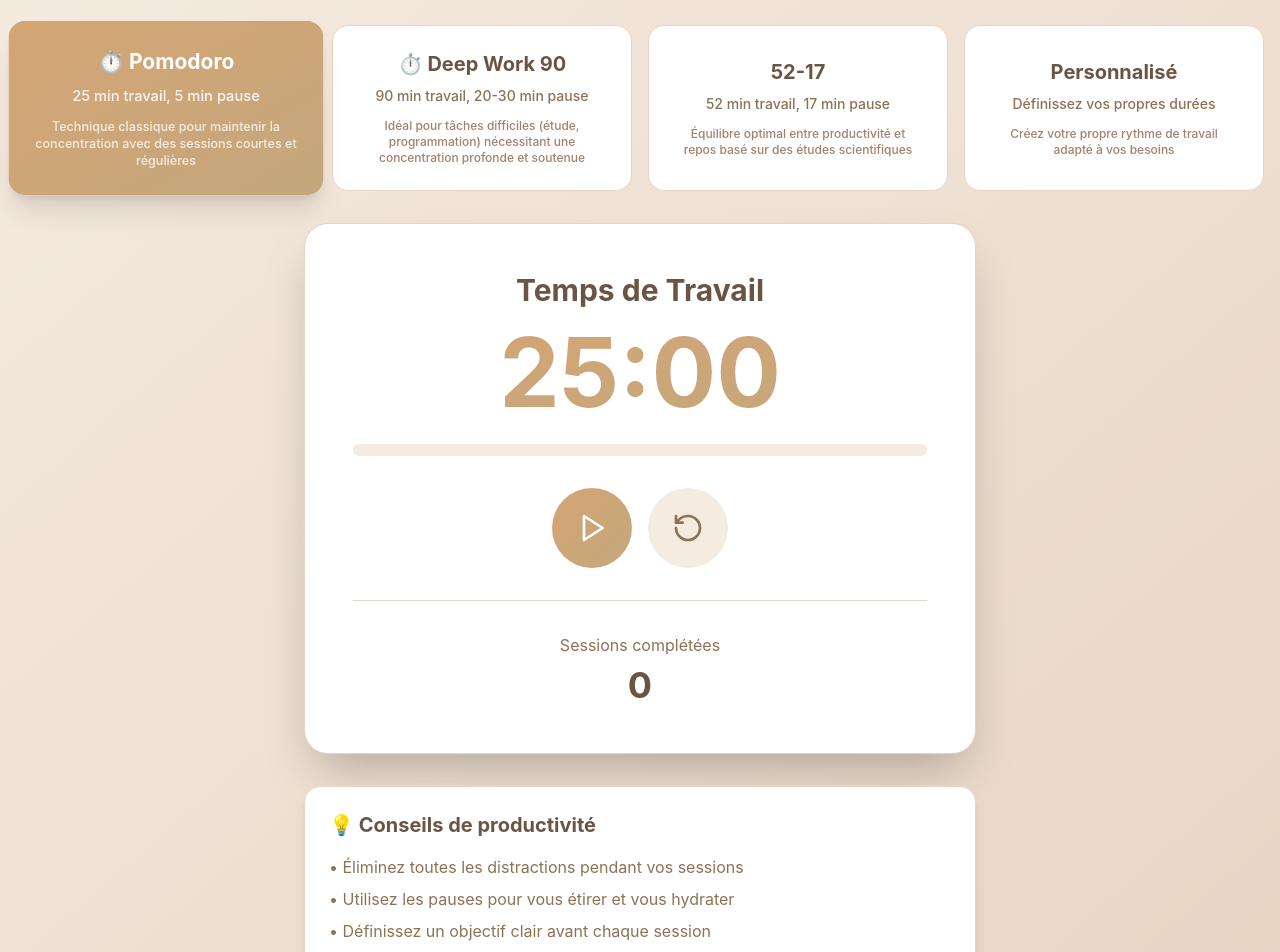
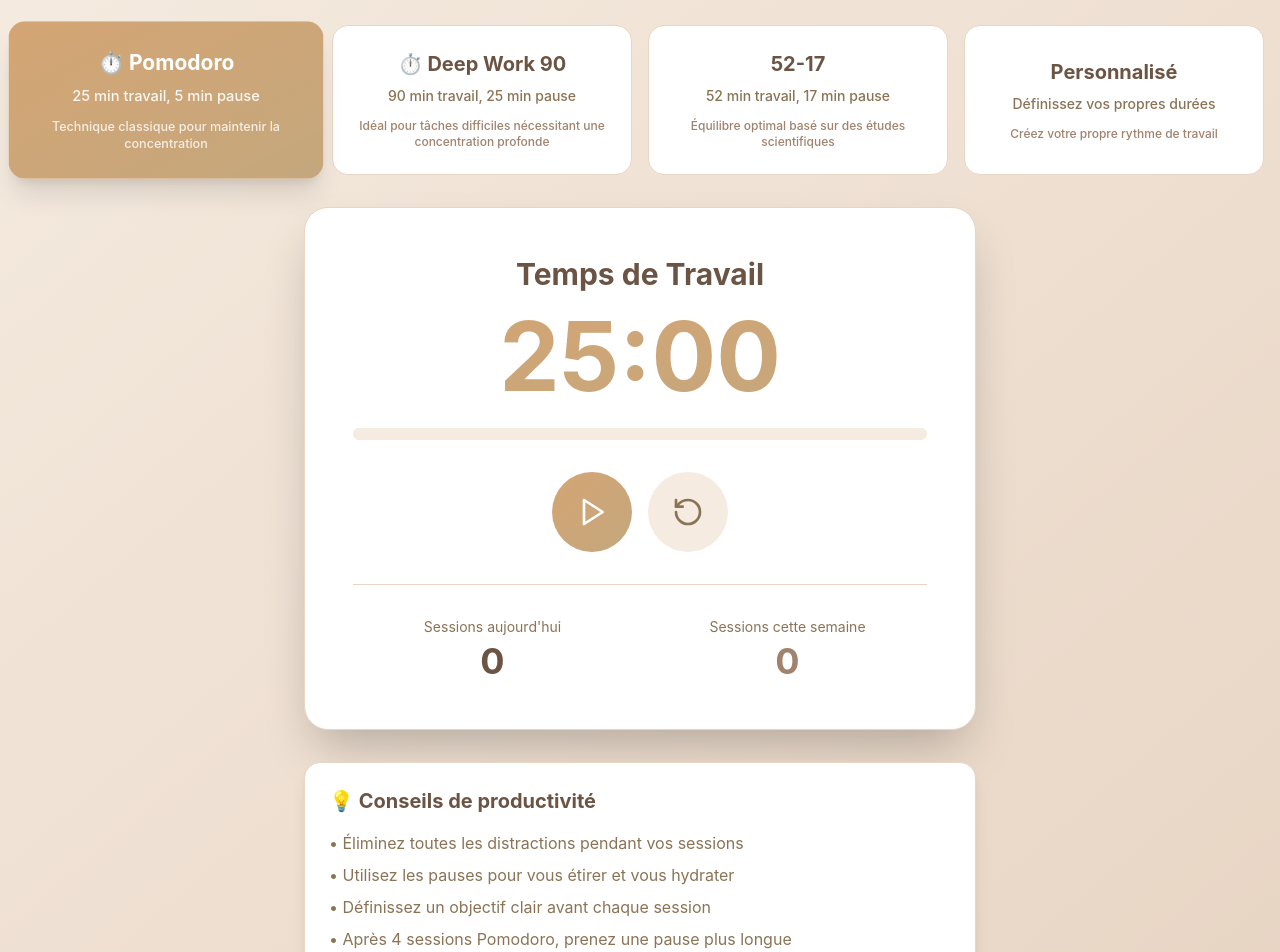
Before and after one commit to bayanetouki/studyflow, a React (Vite) app in the folder frontend/: page /time-management in a window 1280 px wide. Shown: the part 80-1032 px from the top of the page. Built offline with nearby package versions, Linux system fonts and the light colour scheme; no server answers.

Commit message:
feat(frontend): connect TimeManagement Pomodoro to Django backend

```diff
--- a/frontend/src/app/components/TimeManagement.tsx
+++ b/frontend/src/app/components/TimeManagement.tsx
@@ -1,6 +1,7 @@
 import { useState, useEffect } from "react";
 import { useNavigate } from "react-router-dom";
 import { ArrowLeft, Play, Pause, RotateCcw, Coffee } from "lucide-react";
+import { apiClient } from "../../api/client";
 
 type TimerMethod = "pomodoro" | "52-17" | "deepwork" | "custom";
 
@@ -13,13 +14,15 @@
   const [sessions, setSessions] = useState(0);
   const [customWorkTime, setCustomWorkTime] = useState(30);
   const [customBreakTime, setCustomBreakTime] = useState(10);
+  const [currentSessionId, setCurrentSessionId] = useState<number | null>(null);
+  const [savedSessions, setSavedSessions] = useState<number>(0);
 
   const getMethods = () => [
     {
       id: "pomodoro" as TimerMethod,
       name: "⏱️ Pomodoro",
       description: "25 min travail, 5 min pause",
-      fullDescription: "Technique classique pour maintenir la concentration avec des sessions courtes et régulières",
+      fullDescription: "Technique classique pour maintenir la concentration",
       workTime: 25,
       breakTime: 5,
       color: "from-[#D4A574] to-[#C4A77D]",
@@ -27,8 +30,8 @@
     {
       id: "deepwork" as TimerMethod,
       name: "⏱️ Deep Work 90",
-      description: "90 min travail, 20-30 min pause",
-      fullDescription: "Idéal pour tâches difficiles (étude, programmation) nécessitant une concentration profonde et soutenue",
+      description: "90 min travail, 25 min pause",
+      fullDescription: "Idéal pour tâches difficiles nécessitant une concentration profonde",
       workTime: 90,
       breakTime: 25,
       color: "from-[#8B7355] to-[#6B5444]",
@@ -37,7 +40,7 @@
       id: "52-17" as TimerMethod,
       name: "52-17",
       description: "52 min travail, 17 min pause",
-      fullDescription: "Équilibre optimal entre productivité et repos basé sur des études scientifiques",
+      fullDescription: "Équilibre optimal basé sur des études scientifiques",
       workTime: 52,
       breakTime: 17,
       color: "from-[#A0826D] to-[#8B7355]",
@@ -46,7 +49,7 @@
       id: "custom" as TimerMethod,
       name: "Personnalisé",
       description: "Définissez vos propres durées",
-      fullDescription: "Créez votre propre rythme de travail adapté à vos besoins",
+      fullDescription: "Créez votre propre rythme de travail",
       workTime: customWorkTime,
       breakTime: customBreakTime,
       color: "from-[#C4A77D] to-[#D4A574]",
@@ -54,152 +57,161 @@
   ];
 
   const methods = getMethods();
+  const selectedMethod = methods.find((m) => m.id === method)!;
 
+  // Charger le nombre de sessions depuis le backend
+  useEffect(() => {
+    loadSessions();
+  }, []);
+
+  const loadSessions = async () => {
+    try {
+      const data = await apiClient.getProgressSummary();
+      setSavedSessions(data.weekly?.pomodoro_sessions || 0);
+    } catch (error) {
+      console.error("Erreur chargement sessions:", error);
+    }
+  };
+
+  // Timer
   useEffect(() => {
     let interval: NodeJS.Timeout;
-
     if (isRunning && timeLeft > 0) {
       interval = setInterval(() => {
         setTimeLeft((prev) => prev - 1);
       }, 1000);
     } else if (timeLeft === 0) {
+      handleSessionEnd();
+    }
+    return () => clearInterval(interval);
+  }, [isRunning, timeLeft]);
+
+  const handleSessionEnd = async () => {
     setIsRunning(false);
     if (!isBreak) {
       setSessions((prev) => prev + 1);
+      // Sauvegarder la session dans le backend
+      if (currentSessionId) {
+        try {
+          await apiClient.completePomodoro(currentSessionId);
+          setCurrentSessionId(null);
+          setSavedSessions((prev) => prev + 1);
+        } catch (error) {
+          console.error("Erreur sauvegarde session:", error);
         }
-      const selectedMethod = methods.find((m) => m.id === method)!;
-      if (isBreak) {
+      }
+      setTimeLeft(selectedMethod.breakTime * 60);
+      setIsBreak(true);
+    } else {
       setTimeLeft(selectedMethod.workTime * 60);
       setIsBreak(false);
-      } else {
-        setTimeLeft(selectedMethod.breakTime * 60);
-        setIsBreak(true);
+    }
+  };
+
+  const handleStartStop = async () => {
+    if (!isRunning && !isBreak && !currentSessionId) {
+      // Créer une session dans le backend
+      try {
+        const session = await apiClient.createPomodoro({
+          duration_minutes: selectedMethod.workTime,
+          break_duration: selectedMethod.breakTime,
+        });
+        setCurrentSessionId(session.id);
+      } catch (error) {
+        console.error("Erreur création session:", error);
       }
     }
-
-    return () => clearInterval(interval);
-  }, [isRunning, timeLeft, isBreak, method]);
+    setIsRunning(!isRunning);
+  };
 
   const formatTime = (seconds: number) => {
     const mins = Math.floor(seconds / 60);
     const secs = seconds % 60;
-    return `${mins.toString().padStart(2, "0")}:${secs
-      .toString()
-      .padStart(2, "0")}`;
+    return `${mins.toString().padStart(2, "0")}:${secs.toString().padStart(2, "0")}`;
   };
 
   const handleMethodChange = (newMethod: TimerMethod) => {
     setMethod(newMethod);
     setIsRunning(false);
-    const selectedMethod = methods.find((m) => m.id === newMethod)!;
-    setTimeLeft(selectedMethod.workTime * 60);
+    setCurrentSessionId(null);
+    const m = methods.find((m) => m.id === newMethod)!;
+    setTimeLeft(m.workTime * 60);
     setIsBreak(false);
   };
 
   const handleReset = () => {
     setIsRunning(false);
-    const selectedMethod = methods.find((m) => m.id === method)!;
+    setCurrentSessionId(null);
     setTimeLeft(isBreak ? selectedMethod.breakTime * 60 : selectedMethod.workTime * 60);
   };
 
-  const selectedMethod = methods.find((m) => m.id === method)!;
   const progress = isBreak
     ? ((selectedMethod.breakTime * 60 - timeLeft) / (selectedMethod.breakTime * 60)) * 100
     : ((selectedMethod.workTime * 60 - timeLeft) / (selectedMethod.workTime * 60)) * 100;
 
   return (
     <div className="min-h-screen bg-gradient-to-br from-[#F5EBE0] to-[#E8D5C4]">
-      {/* Header */}
       <header className="bg-white shadow-sm border-b border-[#E8D5C4]">
         <div className="max-w-7xl mx-auto px-4 py-4 flex items-center gap-4">
-          <button
-            onClick={() => navigate("/dashboard")}
-            className="p-2 hover:bg-[#F5EBE0] rounded-lg transition-colors"
-          >
+          <button onClick={() => navigate("/dashboard")}
+            className="p-2 hover:bg-[#F5EBE0] rounded-lg transition-colors">
             <ArrowLeft size={24} className="text-[#8B7355]" />
           </button>
-          <h1 className="text-2xl font-bold text-[#6B5444]">
-            Gestion du Temps
-          </h1>
+          <h1 className="text-2xl font-bold text-[#6B5444]">Gestion du Temps</h1>
         </div>
       </header>
 
-      {/* Main Content */}
       <main className="max-w-7xl mx-auto px-4 py-8">
         {/* Method Selection */}
         <div className="grid grid-cols-1 md:grid-cols-2 lg:grid-cols-4 gap-4 mb-8">
           {methods.map((m) => (
-            <button
-              key={m.id}
-              onClick={() => handleMethodChange(m.id)}
+            <button key={m.id} onClick={() => handleMethodChange(m.id)}
               className={`p-6 rounded-2xl transition-all duration-300 border ${
                 method === m.id
                   ? `bg-gradient-to-br ${m.color} text-white shadow-xl scale-105 border-transparent`
                   : "bg-white text-[#6B5444] hover:shadow-lg border-[#E8D5C4]"
-              }`}
-            >
+              }`}>
               <h3 className="text-xl font-bold mb-2">{m.name}</h3>
-              <p
-                className={`text-sm mb-3 ${
-                  method === m.id ? "text-white opacity-90" : "text-[#8B7355]"
-                }`}
-              >
+              <p className={`text-sm mb-3 ${method === m.id ? "text-white opacity-90" : "text-[#8B7355]"}`}>
                 {m.description}
               </p>
-              <p
-                className={`text-xs ${
-                  method === m.id ? "text-white opacity-80" : "text-[#A0826D]"
-                }`}
-              >
+              <p className={`text-xs ${method === m.id ? "text-white opacity-80" : "text-[#A0826D]"}`}>
                 {m.fullDescription}
               </p>
             </button>
           ))}
         </div>
 
-        {/* Timer Display */}
+        {/* Timer */}
         <div className="bg-white rounded-3xl shadow-2xl p-12 max-w-2xl mx-auto border border-[#E8D5C4]">
           <div className="text-center mb-8">
             <div className="flex items-center justify-center gap-2 mb-4">
               {isBreak ? (
                 <>
                   <Coffee size={32} className="text-[#D4A574]" />
-                  <h2 className="text-3xl font-bold text-[#6B5444]">
-                    Temps de Pause
-                  </h2>
+                  <h2 className="text-3xl font-bold text-[#6B5444]">Temps de Pause</h2>
                 </>
               ) : (
-                <h2 className="text-3xl font-bold text-[#6B5444]">
-                  Temps de Travail
-                </h2>
+                <h2 className="text-3xl font-bold text-[#6B5444]">Temps de Travail</h2>
               )}
             </div>
-            <div
-              className={`text-8xl font-bold bg-gradient-to-br ${selectedMethod.color} bg-clip-text text-transparent mb-6`}
-            >
+
+            <div className={`text-8xl font-bold bg-gradient-to-br ${selectedMethod.color} bg-clip-text text-transparent mb-6`}>
               {formatTime(timeLeft)}
             </div>
 
-            {/* Progress Bar */}
             <div className="w-full h-3 bg-[#F5EBE0] rounded-full overflow-hidden mb-8">
-              <div
-                className={`h-full bg-gradient-to-r ${selectedMethod.color} transition-all duration-1000`}
-                style={{ width: `${progress}%` }}
-              />
+              <div className={`h-full bg-gradient-to-r ${selectedMethod.color} transition-all duration-1000`}
+                style={{ width: `${progress}%` }} />
             </div>
 
-            {/* Controls */}
             <div className="flex items-center justify-center gap-4">
-              <button
-                onClick={() => setIsRunning(!isRunning)}
-                className={`p-6 rounded-full bg-gradient-to-br ${selectedMethod.color} text-white hover:shadow-2xl transition-all duration-300 hover:scale-110`}
-              >
+              <button onClick={handleStartStop}
+                className={`p-6 rounded-full bg-gradient-to-br ${selectedMethod.color} text-white hover:shadow-2xl transition-all duration-300 hover:scale-110`}>
                 {isRunning ? <Pause size={32} /> : <Play size={32} />}
               </button>
-              <button
-                onClick={handleReset}
-                className="p-6 rounded-full bg-[#F5EBE0] text-[#8B7355] hover:bg-[#E8D5C4] transition-colors"
-              >
+              <button onClick={handleReset}
+                className="p-6 rounded-full bg-[#F5EBE0] text-[#8B7355] hover:bg-[#E8D5C4] transition-colors">
                 <RotateCcw size={32} />
               </button>
             </div>
@@ -207,55 +219,47 @@
 
           {/* Sessions Counter */}
           <div className="text-center pt-8 border-t border-[#E8D5C4]">
-            <p className="text-[#8B7355] mb-2">Sessions complétées</p>
+            <div className="grid grid-cols-2 gap-4">
+              <div>
+                <p className="text-[#8B7355] mb-1 text-sm">Sessions aujourd'hui</p>
                 <p className="text-4xl font-bold text-[#6B5444]">{sessions}</p>
+              </div>
+              <div>
+                <p className="text-[#8B7355] mb-1 text-sm">Sessions cette semaine</p>
+                <p className="text-4xl font-bold text-[#A0826D]">{savedSessions}</p>
+              </div>
+            </div>
           </div>
         </div>
 
         {/* Custom Settings */}
         {method === "custom" && (
           <div className="mt-8 max-w-2xl mx-auto bg-white rounded-2xl shadow-lg p-6 border border-[#E8D5C4]">
-            <h3 className="text-xl font-bold text-[#6B5444] mb-4">
-              ⚙️ Paramètres personnalisés
-            </h3>
+            <h3 className="text-xl font-bold text-[#6B5444] mb-4">⚙️ Paramètres personnalisés</h3>
             <div className="grid grid-cols-1 md:grid-cols-2 gap-6">
               <div>
                 <label className="block text-sm font-medium text-[#8B7355] mb-2">
                   Temps de travail (minutes)
                 </label>
-                <input
-                  type="number"
-                  min="1"
-                  max="180"
-                  value={customWorkTime}
+                <input type="number" min="1" max="180" value={customWorkTime}
                   onChange={(e) => {
                     const value = parseInt(e.target.value) || 1;
                     setCustomWorkTime(value);
-                    if (!isRunning && !isBreak) {
-                      setTimeLeft(value * 60);
-                    }
+                    if (!isRunning && !isBreak) setTimeLeft(value * 60);
                   }}
-                  className="w-full px-4 py-3 border border-[#E8D5C4] rounded-lg focus:ring-2 focus:ring-[#A0826D] focus:border-transparent text-[#6B5444] font-semibold text-lg"
-                />
+                  className="w-full px-4 py-3 border border-[#E8D5C4] rounded-lg focus:ring-2 focus:ring-[#A0826D] text-[#6B5444] font-semibold text-lg" />
               </div>
               <div>
                 <label className="block text-sm font-medium text-[#8B7355] mb-2">
                   Temps de pause (minutes)
                 </label>
-                <input
-                  type="number"
-                  min="1"
-                  max="60"
-                  value={customBreakTime}
+                <input type="number" min="1" max="60" value={customBreakTime}
                   onChange={(e) => {
                     const value = parseInt(e.target.value) || 1;
                     setCustomBreakTime(value);
-                    if (!isRunning && isBreak) {
-                      setTimeLeft(value * 60);
-                    }
+                    if (!isRunning && isBreak) setTimeLeft(value * 60);
                   }}
-                  className="w-full px-4 py-3 border border-[#E8D5C4] rounded-lg focus:ring-2 focus:ring-[#A0826D] focus:border-transparent text-[#6B5444] font-semibold text-lg"
-                />
+                  className="w-full px-4 py-3 border border-[#E8D5C4] rounded-lg focus:ring-2 focus:ring-[#A0826D] text-[#6B5444] font-semibold text-lg" />
               </div>
             </div>
           </div>
@@ -263,19 +267,12 @@
 
         {/* Tips */}
         <div className="mt-8 max-w-2xl mx-auto bg-white rounded-2xl shadow-lg p-6 border border-[#E8D5C4]">
-          <h3 className="text-xl font-bold text-[#6B5444] mb-4">
-            💡 Conseils de productivité
-          </h3>
+          <h3 className="text-xl font-bold text-[#6B5444] mb-4">💡 Conseils de productivité</h3>
           <ul className="space-y-2 text-[#8B7355]">
             <li>• Éliminez toutes les distractions pendant vos sessions</li>
-            <li>
-              • Utilisez les pauses pour vous étirer et vous hydrater
-            </li>
+            <li>• Utilisez les pauses pour vous étirer et vous hydrater</li>
             <li>• Définissez un objectif clair avant chaque session</li>
-            <li>
-              • Après 4 sessions Pomodoro, prenez une pause plus longue (15-30
-              min)
-            </li>
+            <li>• Après 4 sessions Pomodoro, prenez une pause plus longue</li>
           </ul>
         </div>
       </main>
```
Lines whose indentation alone changed are shown as unchanged.
